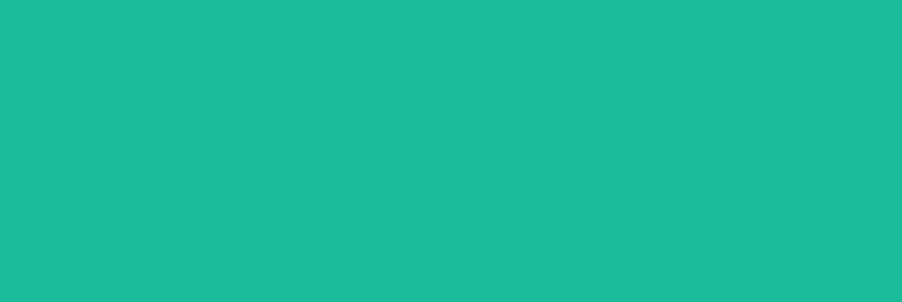
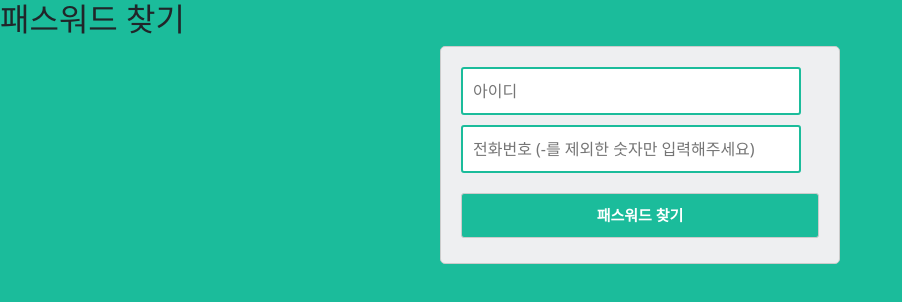
Before and after one commit to Team-Fusion-X/Uniform_FE, a React (Create React App) app: page /passwordFinder in a window 1280 px wide. Before the commit this address had no page. Shown: the top 302 px of the page, without its empty margins (0-902 px from the left). Built offline with nearby package versions, Linux system fonts and the light colour scheme.

Commit message:
[Feat] 아이디 찾기, 비밀번호 찾기 코드 파일 추가
아이디 찾기, 비밀번호 찾기 코드 파일 추가

```diff
--- a/src/index.js
+++ b/src/index.js
@@ -11,6 +11,8 @@ import MyPage from './myPage/myPage.js';
 import SignUpPage from './signUp/signUpPage.js';
 import SignUpPage2 from './signUp/signUpPage2.js';
 import LoginPage from './login/loginPage.js';
+import IdFinder from './login/idFinder.js';
+import PasswordFinder from './login/passwordFinder.js';
 
 const root = ReactDOM.createRoot(document.getElementById('root'));
 root.render(
@@ -21,6 +23,8 @@ root.render(
         <Routes>
           <Route path="/" element={<App />}/>
           <Route path="/login" element={<LoginPage />} />
+          <Route path="/idFinder" element={<IdFinder />} />
+          <Route path="/passwordFinder" element={<PasswordFinder />} />
           <Route path="/mypage" element={<MyPage />} />
           <Route path="/signup" element={<SignUpPage />} />
           <Route path="/signup2" element={<SignUpPage2 />} />
--- /dev/null
+++ b/src/login/idFinder.js
@@ -0,0 +1,89 @@
+import React, { useState } from 'react';
+import './loginPage.css';
+
+function IdFinder() {
+  // 사용자 입력 값과 상태 업데이트 함수
+  const [formData, setFormData] = useState({
+    name: '',
+    phoneNumber: '',
+  });
+
+  // 코드에 설정한 값
+  const predefinedName = '홍길동';
+  const predefinedPhoneNumber = '01055558888';
+  const predefinedId = 'test1234';
+
+  // 사용자 입력 값 변경 시 상태 업데이트
+  function handleChange(e) {
+    setFormData({
+      ...formData,
+      [e.target.name]: e.target.value,
+    });
+  }
+
+  // 아이디 찾기 함수
+  function findId() {
+    // 사용자가 입력한 값
+    const { name, phoneNumber } = formData;
+
+    // 입력된 값과 코드에 설정한 값을 비교하여 아이디를 찾음
+    if (name === predefinedName && phoneNumber === predefinedPhoneNumber) {
+      return predefinedId;
+    } else {
+      return null;
+    }
+  }
+
+  // 아이디 찾기 버튼 클릭 시 실행되는 함수
+  function handleSubmit(e) {
+    e.preventDefault(); // 폼 제출 방지
+
+    // 아이디 찾기 함수 호출
+    const foundId = findId();
+
+    if (foundId) {
+      alert(`찾은 아이디는 ${foundId}입니다!`);
+
+      // 아이디를 찾은 후에 입력 폼 초기화
+      setFormData({
+        name: '',
+        phoneNumber: '',
+      });
+    } else {
+      alert('아이디를 찾을 수 없습니다.');
+    }
+  }
+
+  return (
+    <div>
+      <h2>아이디 찾기</h2>
+      <form onSubmit={handleSubmit}>
+        <div className="formGroup">
+          <div className="idFindFormGroup">
+            <input
+              type="text"
+              name="name"
+              className="name"
+              placeholder="이름"
+              value={formData.name}
+              onChange={handleChange}
+              autoComplete="off"
+            />
+            <input
+              type="text"
+              name="phoneNumber"
+              placeholder="전화번호 (-를 제외한 숫자만 입력해주세요)"
+              value={formData.phoneNumber}
+              onChange={handleChange}
+            />
+          </div>
+        </div>
+        <button type="submit" className="idFindButton">
+          아이디 찾기
+        </button>
+      </form>
+    </div>
+  );
+}
+
+export default IdFinder;
--- a/src/login/loginPage.css
+++ b/src/login/loginPage.css
@@ -97,3 +97,46 @@ input {
 .idFind {
     display: flex;
 }
+
+.idFind {
+    display: flex;
+}
+
+.idFindButton {
+    width: 100%;
+    color: white;
+    font-weight: bolder;
+    font-size: 15px;
+    padding: 10px;
+    margin-top: 10px;
+    margin-bottom: 5px;
+    border: 1px solid #ccc;
+    border-radius: 3px;
+    background-color: #1BBC9B;
+}
+
+.passwordFindButton {
+    width: 100%;
+    color: white;
+    font-weight: bolder;
+    font-size: 15px;
+    padding: 10px;
+    margin-top: 10px;
+    margin-bottom: 5px;
+    border: 1px solid #ccc;
+    border-radius: 3px;
+    background-color: #1BBC9B;
+}
+
+.passwordFindButton {
+    width: 100%;
+    color: white;
+    font-weight: bolder;
+    font-size: 15px;
+    padding: 10px;
+    margin-top: 10px;
+    margin-bottom: 5px;
+    border: 1px solid #ccc;
+    border-radius: 3px;
+    background-color: #1BBC9B;
+}
--- a/src/login/loginPage.js
+++ b/src/login/loginPage.js
@@ -156,10 +156,10 @@ function handleSubmit(e) {
             <label className="signUp" onClick={() => navigate('/signup')}>
               회원가입
             </label>
-            <label className="idFind" onClick={() => navigate('/findId')}>
+            <label className="idFind" onClick={() => navigate('/idFinder')}>
               아이디 찾기
             </label>
-            <label className="passwordFind" onClick={() => navigate('/findPassword')}>
+            <label className="passwordFind" onClick={() => navigate('/passwordFinder')}>
               비밀번호 찾기
             </label>
           </div>
--- /dev/null
+++ b/src/login/passwordFinder.js
@@ -0,0 +1,89 @@
+import React, { useState } from 'react';
+import './loginPage.css';
+
+function PasswordFinder() {
+  // 사용자 입력 값과 상태 업데이트 함수
+  const [formData, setFormData] = useState({
+    userId: '',
+    phoneNumber: '',
+  });
+
+  // 코드에 설정한 값
+  const predefinedUserId = 'test123';
+  const predefinedPhoneNumber = '01055558888';
+  const predefinedPassword = 'test1234';
+
+  // 사용자 입력 값 변경 시 상태 업데이트
+  function handleChange(e) {
+    setFormData({
+      ...formData,
+      [e.target.name]: e.target.value,
+    });
+  }
+
+  // 패스워드 찾기 함수
+  function findPassword() {
+    // 사용자가 입력한 값
+    const { userId, phoneNumber } = formData;
+
+    // 입력된 값과 코드에 설정한 값을 비교하여 패스워드를 찾음
+    if (userId === predefinedUserId && phoneNumber === predefinedPhoneNumber) {
+      return predefinedPassword;
+    } else {
+      return null;
+    }
+  }
+
+  // 패스워드 찾기 버튼 클릭 시 실행되는 함수
+  function handleSubmit(e) {
+    e.preventDefault(); // 폼 제출 방지
+
+    // 패스워드 찾기 함수 호출
+    const foundPassword = findPassword();
+
+    if (foundPassword) {
+      alert(`찾은 패스워드는 ${foundPassword}입니다!`);
+
+      // 패스워드를 찾은 후에 입력 폼 초기화
+      setFormData({
+        userId: '',
+        phoneNumber: '',
+      });
+    } else {
+      alert('패스워드를 찾을 수 없습니다.');
+    }
+  }
+
+  return (
+    <div>
+      <h2>패스워드 찾기</h2>
+      <form onSubmit={handleSubmit}>
+        <div className="formGroup">
+          <div className="passwordFindFormGroup">
+            <input
+              type="text"
+              name="userId"
+              className="userId"
+              placeholder="아이디"
+              value={formData.userId}
+              onChange={handleChange}
+              autoComplete="off"
+            />
+            <input
+              type="text"
+              name="phoneNumber"
+              placeholder="전화번호 (-를 제외한 숫자만 입력해주세요)"
+              value={formData.phoneNumber}
+              onChange={handleChange}
+            />
+          </div>
+        </div>
+        <button type="submit" className="passwordFindButton">
+          패스워드 찾기
+        </button>
+      </form>
+    </div>
+  );
+}
+
+export default PasswordFinder;
```
